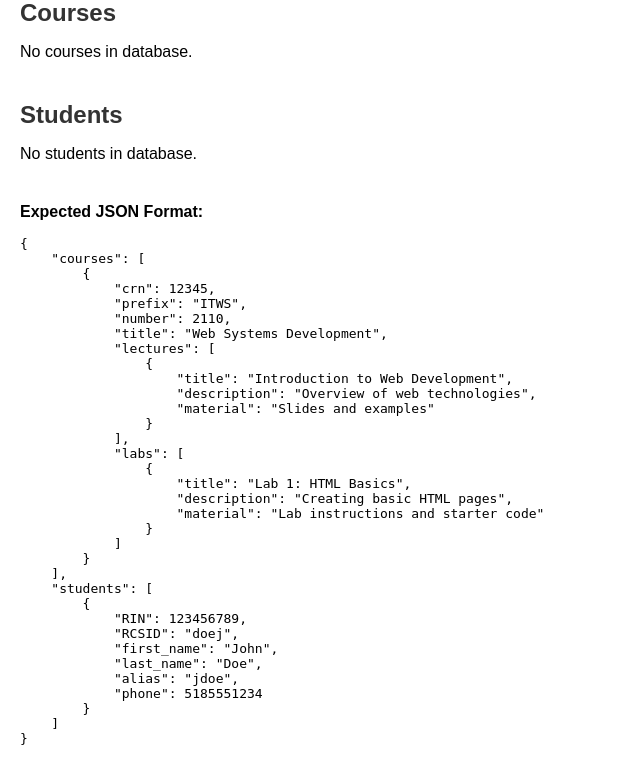
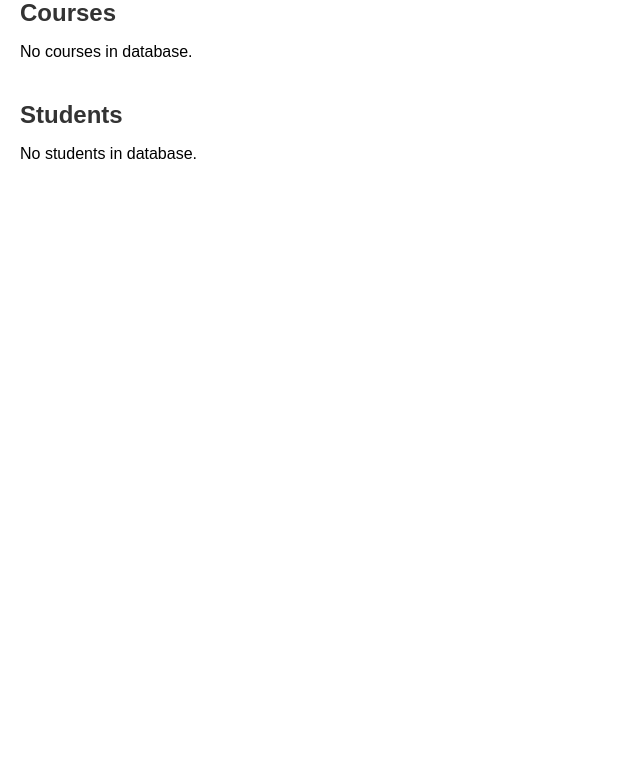
Before and after one commit to jzgom067/F25-ITWS2110-TeamSite, a PHP site: page / in a window 1280 px wide. Shown: the part 243-1024 px from the top of the page, without its empty margins (0-640 px from the left). After the commit the page ends 402 px from the top, so only its background shows below. Run offline with PHP 8.4, Linux system fonts and the light colour scheme; data that the repository does not hold is empty.

Commit message:
remove exp

```diff
--- a/lab7/index.php
+++ b/lab7/index.php
@@ -110,45 +110,5 @@ if (isset($conn)) {
             <?php endif; ?>
         </div>
     </div>
-
-        <div>
-            <strong>Expected JSON Format:</strong>
-            <div class="example">
-{
-    "courses": [
-        {
-            "crn": 12345,
-            "prefix": "ITWS",
-            "number": 2110,
-            "title": "Web Systems Development",
-            "lectures": [
-                {
-                    "title": "Introduction to Web Development",
-                    "description": "Overview of web technologies",
-                    "material": "Slides and examples"
-                }
-            ],
-            "labs": [
-                {
-                    "title": "Lab 1: HTML Basics",
-                    "description": "Creating basic HTML pages",
-                    "material": "Lab instructions and starter code"
-                }
-            ]
-        }
-    ],
-    "students": [
-        {
-            "RIN": 123456789,
-            "RCSID": "doej",
-            "first_name": "John",
-            "last_name": "Doe",
-            "alias": "jdoe",
-            "phone": 5185551234
-        }
-    ]
-}
-            </div>
-        </div>
 </body>
 </html>
```
